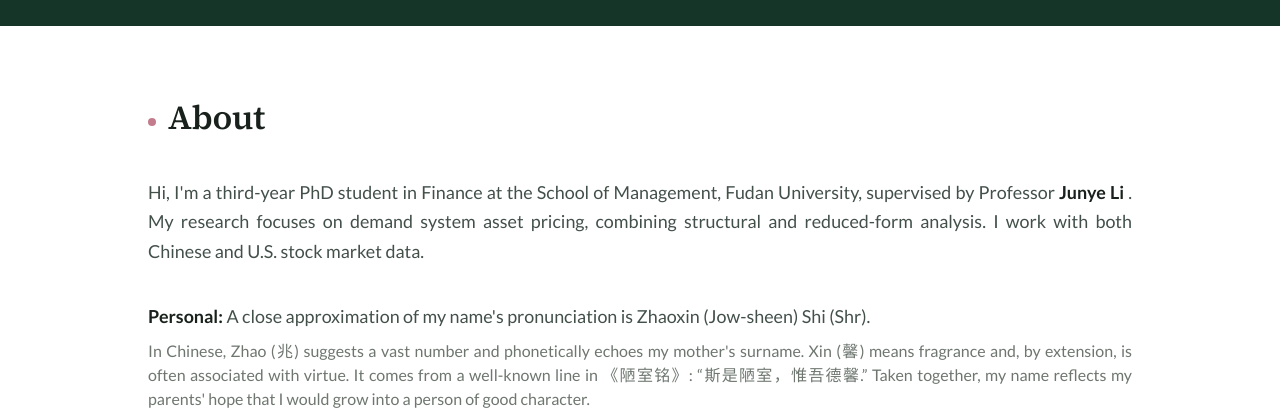
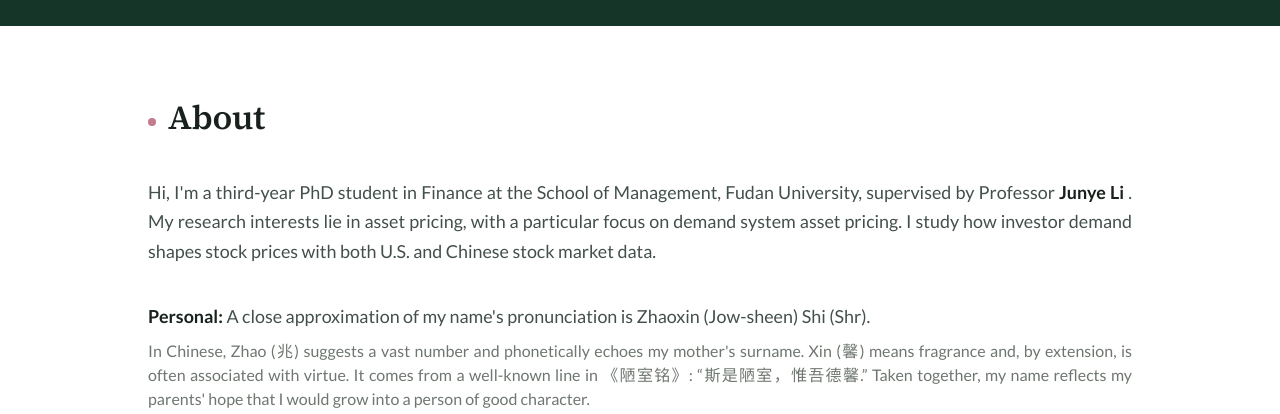
Before and after one commit to ZhaoxinShi0516/zhaoxin_shi, a plain HTML site: page index.html in a window 1280 px wide. Shown: the part 489-903 px from the top of the page. Drawn offline with Linux system fonts and the light colour scheme.

Commit message:
Update bio

```diff
--- a/index.html
+++ b/index.html
@@ -224,9 +224,8 @@
           >
             <strong>Junye Li</strong>
           </a>.
-          My research focuses on demand system asset pricing, combining
-          structural and reduced-form analysis. I work with both Chinese
-          and U.S. stock market data.
+         My research interests lie in asset pricing, with a particular focus on demand system asset pricing.
+          I study how investor demand shapes stock prices with both U.S. and Chinese stock market data.
         </p>
 
 
```
